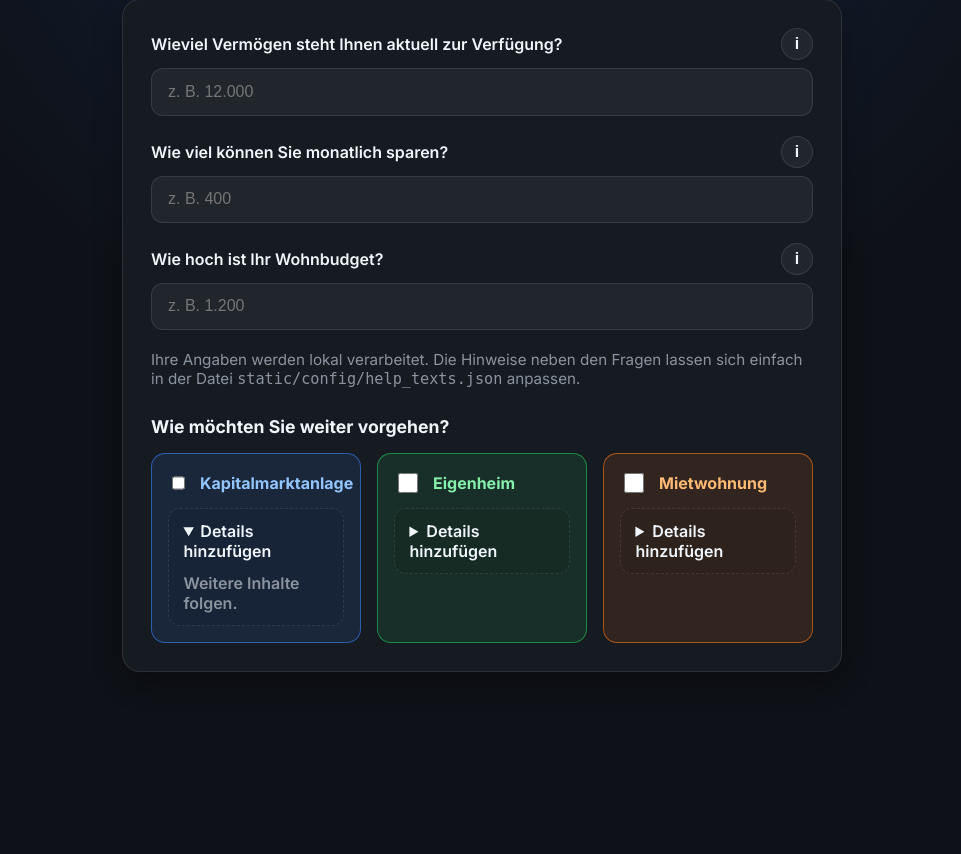
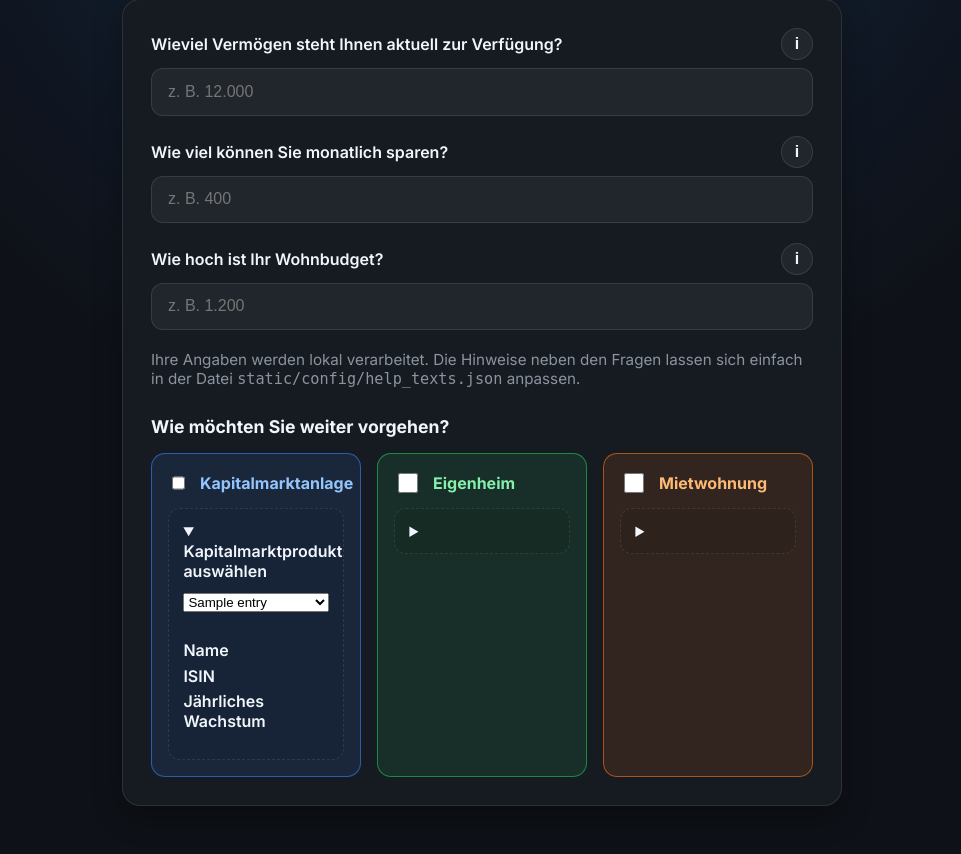
Before and after one commit to magnus-hg/finanzresilienz, a Flask app: template templates/index.html in a window 1280 px wide, after a click that opens the changed part. Shown: the part 241-1095 px from the top of the page, without its empty margins (158-1119 px from the left). Before the commit the page ends 913 px from the top, so only its background shows below. Run offline with Flask 3, Linux system fonts and the light colour scheme; the template is opened without the code that fills it: most values are stand-ins (such as "Sample title", 1, 10 or a date in 2020).

Commit message:
Add capital market selection populated from data files

```diff
--- a/app.py
+++ b/app.py
@@ -1,4 +1,6 @@
-from typing import Tuple
+import json
+from pathlib import Path
+from typing import Dict, Tuple
 
 from flask import Flask, jsonify, redirect, render_template, request, url_for
 
@@ -12,6 +14,18 @@
 
 
 app = Flask(__name__, static_folder="static", template_folder="templates")
+
+DATA_DIR = Path(__file__).parent / "data_files"
+
+
+def load_data_files() -> Dict[str, object]:
+    data_files: Dict[str, object] = {}
+
+    for file_path in DATA_DIR.glob("*.json"):
+        with file_path.open("r", encoding="utf-8") as file:
+            data_files[file_path.name] = json.load(file)
+
+    return data_files
 
 
 @app.route("/properties")
@@ -117,7 +131,10 @@
 
 @app.route("/")
 def home_page():
-    return render_template("index.html")
+    data_files = load_data_files()
+    capitalmarket_data = data_files.get("capitalmarketdata.json", [])
+
+    return render_template("index.html", capitalmarket_data=capitalmarket_data)
 
 
 @app.route("/immobilienrechner")
--- a/static/css/styles.css
+++ b/static/css/styles.css
@@ -792,3 +792,24 @@
   margin: 0.75rem 0 0;
   color: var(--muted);
 }
+
+.details-content {
+  display: flex;
+  flex-direction: column;
+  gap: 0.75rem;
+}
+
+.capitalmarket-details {
+  display: grid;
+  gap: 0.35rem 0.75rem;
+}
+
+.capitalmarket-details div {
+  display: grid;
+  grid-template-columns: 1fr 2fr;
+  gap: 0.35rem;
+}
+
+.capitalmarket-details dt {
+  font-weight: 600;
+}
--- a/static/js/home.js
+++ b/static/js/home.js
@@ -17,4 +17,36 @@
     .catch((error) => {
       console.error('Konnte Hilfetexte nicht laden:', error);
     });
+
+  const capitalMarketData = window.capitalMarketData || [];
+  const capitalMarketSelect = document.getElementById('capitalmarket-select');
+  const nameTarget = document.getElementById('capitalmarket-name');
+  const isinTarget = document.getElementById('capitalmarket-isin');
+  const growthTarget = document.getElementById('capitalmarket-growth');
+
+  const updateCapitalMarketDetails = (index) => {
+    const entry = capitalMarketData[index];
+    if (!entry) return;
+
+    nameTarget.textContent = entry.name || '-';
+    isinTarget.textContent = entry.isin || '-';
+    growthTarget.textContent = entry.return || '-';
+  };
+
+  if (
+    capitalMarketSelect &&
+    nameTarget &&
+    isinTarget &&
+    growthTarget &&
+    Array.isArray(capitalMarketData) &&
+    capitalMarketData.length > 0
+  ) {
+    capitalMarketSelect.addEventListener('change', (event) => {
+      const index = Number(event.target.value) || 0;
+      updateCapitalMarketDetails(index);
+    });
+
+    capitalMarketSelect.value = '0';
+    updateCapitalMarketDetails(0);
+  }
 });
--- a/templates/index.html
+++ b/templates/index.html
@@ -107,8 +107,30 @@
                 <span class="option-label">Kapitalmarktanlage</span>
               </div>
               <details>
-                <summary>Details hinzufügen</summary>
-                <p class="placeholder-text">Weitere Inhalte folgen.</p>
+                <summary aria-label="Kapitalmarkt-Details"></summary>
+                <div class="details-content">
+                  <label for="capitalmarket-select">Kapitalmarktprodukt auswählen</label>
+                  <select id="capitalmarket-select" name="capitalmarket-select">
+                    {% for entry in capitalmarket_data %}
+                    <option value="{{ loop.index0 }}">{{ entry.name }}</option>
+                    {% endfor %}
+                  </select>
+
+                  <dl class="capitalmarket-details">
+                    <div>
+                      <dt>Name</dt>
+                      <dd id="capitalmarket-name"></dd>
+                    </div>
+                    <div>
+                      <dt>ISIN</dt>
+                      <dd id="capitalmarket-isin"></dd>
+                    </div>
+                    <div>
+                      <dt>Jährliches Wachstum</dt>
+                      <dd id="capitalmarket-growth"></dd>
+                    </div>
+                  </dl>
+                </div>
               </details>
             </label>
 
@@ -118,7 +140,7 @@
                 <span class="option-label">Eigenheim</span>
               </div>
               <details>
-                <summary>Details hinzufügen</summary>
+                <summary aria-label="Eigenheim-Details"></summary>
                 <p class="placeholder-text">Weitere Inhalte folgen.</p>
               </details>
             </label>
@@ -129,7 +151,7 @@
                 <span class="option-label">Mietwohnung</span>
               </div>
               <details>
-                <summary>Details hinzufügen</summary>
+                <summary aria-label="Mietwohnung-Details"></summary>
                 <p class="placeholder-text">Weitere Inhalte folgen.</p>
               </details>
             </label>
@@ -141,6 +163,7 @@
 
   <script>
     window.helpTextsUrl = "{{ url_for('static', filename='config/help_texts.json') }}";
+    window.capitalMarketData = {{ capitalmarket_data | tojson }};
   </script>
   <script src="{{ url_for('static', filename='js/home.js') }}"></script>
 </body>
```
